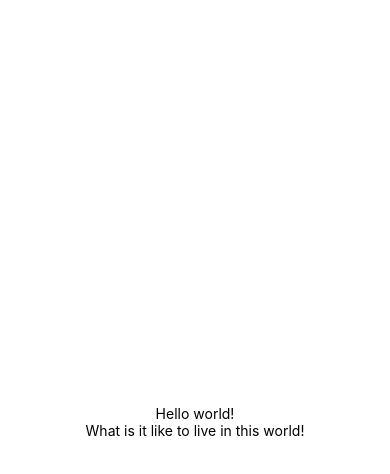
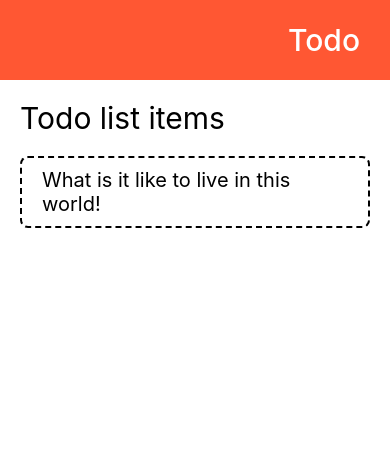
Before and after one commit to NiyonkuruEsther/sheCanCode, a React Native app in the folder my-app/: screen / in a window 390 px wide. Shown: the top 474 px of the page. Built offline with nearby package versions, Linux system fonts and the light colour scheme.

Commit message:
final push

```diff
--- a/my-app/App.js
+++ b/my-app/App.js
@@ -1,20 +1,64 @@
 import { StatusBar } from "expo-status-bar";
-import { StyleSheet, Text, View } from "react-native";
+import {
+  Button,
+  SafeAreaView,
+  ScrollView,
+  StyleSheet,
+  Text,
+  View
+} from "react-native";
 
 export default function App() {
   return (
-    <View style={styles.container}>
-      <Text>Hello world!</Text>
-      <Text>What is it like to live in this world!</Text>
-      <StatusBar style={{ backgroundColor: "black" }} />
-    </View>
+    <ScrollView>
+      <SafeAreaView>
+        <View style={[styles.nav, styles.container]}>
+          <Text style={styles.navText}>Todo</Text>
+        </View>
+        <ScrollView style={styles.todoListItems}>
+          <Text style={styles.todoListTitle}>Todo list items</Text>
+          <View style={styles.todoListItemContainer}>
+            <Text style={styles.todoListItem}>
+              What is it like to live in this world!
+            </Text>
+          </View>
+        </ScrollView>
+        <StatusBar style="auto" />
+      </SafeAreaView>
+    </ScrollView>
   );
 }
 
 const styles = StyleSheet.create({
   container: {
+    alignItems: "flex-end",
+    justifyContent: "center",
+    paddingRight: 30
+  },
+  nav: {
+    backgroundColor: "#FF5733",
+    height: 80
+  },
+  navText: {
+    color: "white",
+    fontWeight: "500",
+    fontSize: 30
+  },
+  todoListItems: {
     flex: 1,
-    alignItems: "center",
-    justifyContent: "center"
-  }
+    // flexDirection: "column",
+    padding: 20
+  },
+  todoListTitle: {
+    fontSize: 30,
+    paddingBottom: 20
+  },
+  todoListItemContainer: {
+    borderRadius: 8,
+    borderWidth: 2,
+    borderStyle: "dashed",
+    borderColor: "black",
+    marginBottom: 20
+  },
+  todoListItem: { fontSize: 20, paddingHorizontal: 20, paddingVertical: 10 }
 });
--- a/my-app/app.json
+++ b/my-app/app.json
@@ -9,7 +9,7 @@
     "splash": {
       "image": "./assets/splash.png",
       "resizeMode": "contain",
-      "backgroundColor": "#000000"
+      "backgroundColor": "#ffffff"
     },
     "assetBundlePatterns": [
       "**/*"
@@ -20,7 +20,7 @@
     "android": {
       "adaptiveIcon": {
         "foregroundImage": "./assets/adaptive-icon.png",
-        "backgroundColor": "#000000"
+        "backgroundColor": "#ffffff"
       }
     },
     "web": {
```
